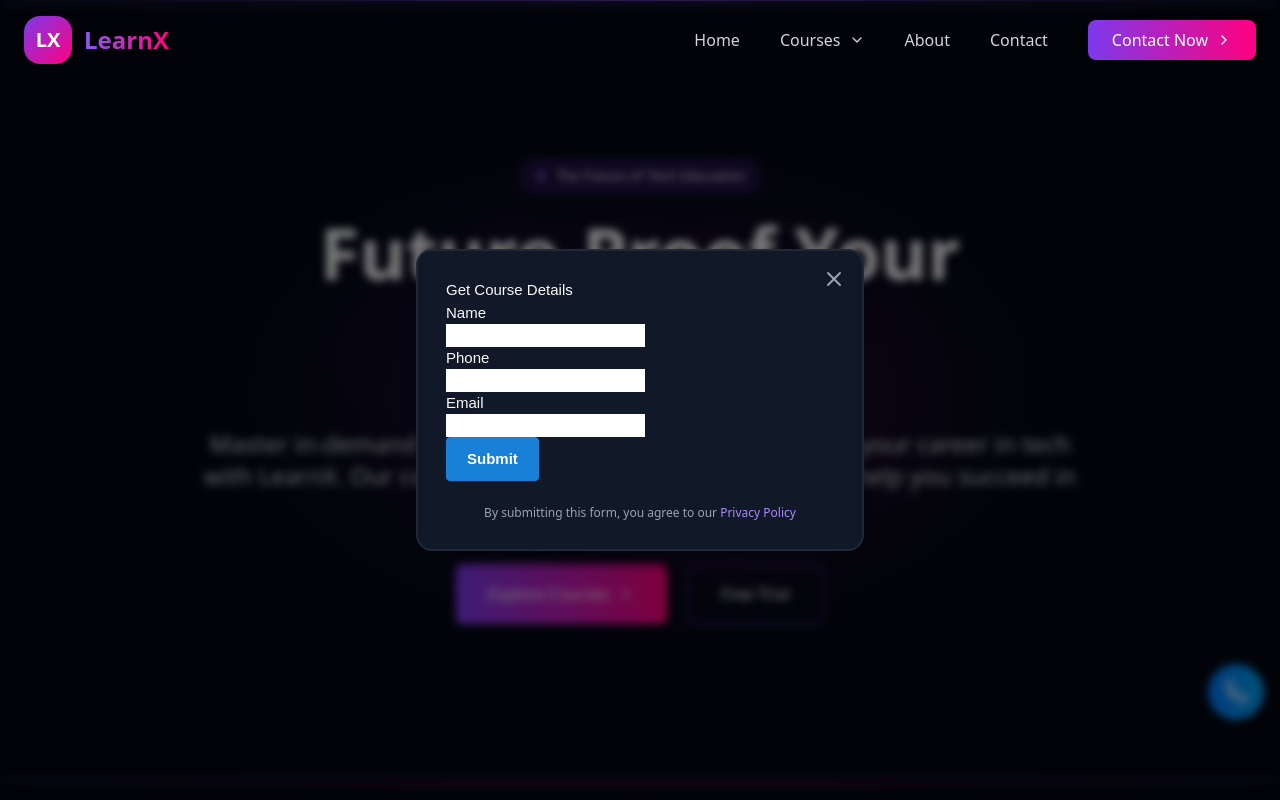
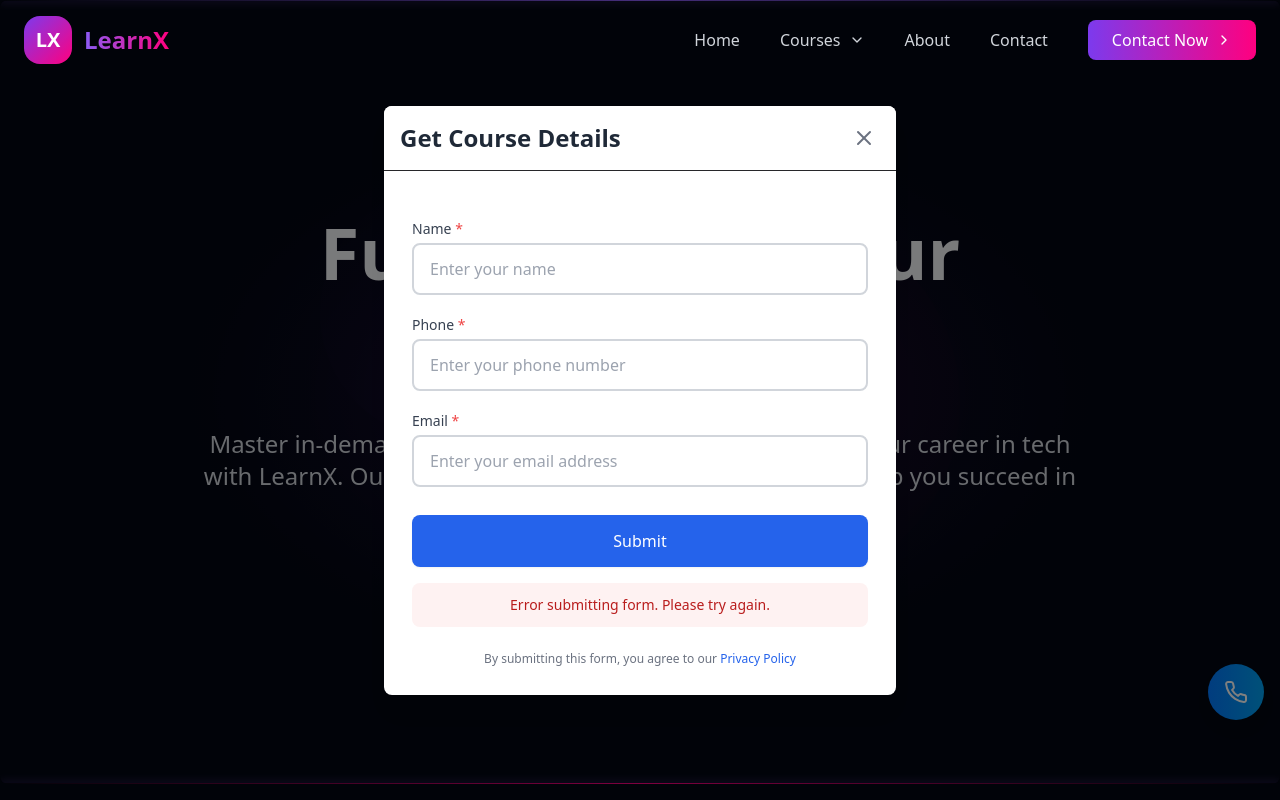
Before and after one commit to Sudhakarreddyvari/learnx-website, a React (Vite) app: page / in a window 1280 px wide. Both pictures are taken after a click on the button "Contact Now". Shown: the top 800 px of the page. Built offline with nearby package versions, Linux system fonts and the light colour scheme.

Commit message:
Update ContactPopup.jsx

```diff
--- a/src/components/ContactPopup.jsx
+++ b/src/components/ContactPopup.jsx
@@ -19,6 +19,7 @@ const ContactPopup = ({ isOpen, onClose }) => {
   const [submitStatus, setSubmitStatus] = useState(null)
   const location = useLocation()
 
+  // Handle body overflow when popup opens/closes
   useEffect(() => {
     if (isOpen) {
       document.body.style.overflow = "hidden"
@@ -31,21 +32,47 @@ const ContactPopup = ({ isOpen, onClose }) => {
     }
   }, [isOpen])
 
+  // Dynamically load Bigin script
   useEffect(() => {
-    // Please include the following script tag in your main HTML (e.g., public/index.html) instead of loading it dynamically here:
-    // <script id="wf_script" src="https://bigin.zoho.in/crm/WebformScriptServlet?rid=31e70886bf98209f02b0a9cdffc5588f6535ff973f227b54e4a0d67b6b863bd1008c2fd9e96d2e6498156f404ede5034"></script>
-  }, [])
+    if (!isOpen) return
 
+    const scriptId = "formScript819627000000393013"
+
+    if (document.getElementById(scriptId)) {
+      return
+    }
+
+    const script = document.createElement("script")
+    script.id = scriptId
+    script.src = "https://in.bigin.online/org60035385701/forms/get-course-details?script=$sYG"
+    script.async = true
+
+    script.onerror = () => {
+      console.error("Failed to load the form script")
+      setSubmitStatus("error")
+    }
+
+    document.body.appendChild(script)
+
+    return () => {
+      const existingScript = document.getElementById(scriptId)
+      if (existingScript) {
+        existingScript.remove()
+      }
+    }
+  }, [isOpen])
+
+  // Handle iframe load events
   useEffect(() => {
     const iframe = iframeRef.current
     if (!iframe) return
 
-    const onLoad = () => {
+    const handleLoad = () => {
       if (isSubmitting) {
-        // Assume submission success if iframe loads content
         setSubmitStatus("success")
         setIsSubmitting(false)
         setFormData({ "Last Name": "", Phone: "", Email: "" })
+
         setTimeout(() => {
           onClose()
           setSubmitStatus(null)
@@ -53,34 +80,32 @@ const ContactPopup = ({ isOpen, onClose }) => {
       }
     }
 
-    iframe.addEventListener("load", onLoad)
+    iframe.addEventListener("load", handleLoad)
+
     return () => {
-      iframe.removeEventListener("load", onLoad)
+      iframe.removeEventListener("load", handleLoad)
     }
   }, [isSubmitting, onClose])
 
   const validate = () => {
     const newErrors = {}
 
-    // Last Name: mandatory, only letters allowed
     if (!formData["Last Name"].trim()) {
-      newErrors["Last Name"] = "Name cannot be empty"
+      newErrors["Last Name"] = "Name is required"
     } else if (!/^[A-Za-z\s]+$/.test(formData["Last Name"].trim())) {
-      newErrors["Last Name"] = "Only letters are allowed."
+      newErrors["Last Name"] = "Only letters are allowed"
     }
 
-    // Phone: mandatory, validate mobile pattern (alphanumeric, +, (), -, ., spaces)
     if (!formData.Phone.trim()) {
-      newErrors.Phone = "Phone cannot be empty"
+      newErrors.Phone = "Phone is required"
     } else if (!/^[0-9a-zA-Z+.()\-;\s]+$/.test(formData.Phone.trim())) {
-      newErrors.Phone = "Enter valid Phone"
+      newErrors.Phone = "Enter a valid phone number"
     }
 
-    // Email: mandatory, validate email format
     if (!formData.Email.trim()) {
-      newErrors.Email = "Email cannot be empty"
+      newErrors.Email = "Email is required"
     } else if (!/^([A-Za-z0-9-._%'+/]+@[A-Za-z0-9.-]+\.[a-zA-Z]{2,22})$/.test(formData.Email.trim())) {
-      newErrors.Email = "Enter valid Email"
+      newErrors.Email = "Enter a valid email"
     }
 
     setErrors(newErrors)
@@ -93,12 +118,14 @@ const ContactPopup = ({ isOpen, onClose }) => {
       ...prev,
       [name]: value,
     }))
-    // Remove error on change
+
+    if (errors[name]) {
       setErrors((prev) => {
         const newErrors = { ...prev }
         delete newErrors[name]
         return newErrors
       })
+    }
   }
 
   const handleSubmit = (e) => {
@@ -108,6 +135,7 @@ const ContactPopup = ({ isOpen, onClose }) => {
     }
     setIsSubmitting(true)
     setSubmitStatus(null)
+
     if (formRef.current) {
       formRef.current.submit()
     }
@@ -117,22 +145,18 @@ const ContactPopup = ({ isOpen, onClose }) => {
 
   return (
     <>
-      <iframe
-        id="hidden819627000000393013Frame"
-        name="hidden819627000000393013Frame"
-        style={{ display: "none" }}
-        ref={iframeRef}
-        title="hidden-zoho-form-frame"
-      />
-      <div className="fixed inset-0 z-50 flex items-center justify-center p-4 bg-black bg-opacity-50 backdrop-blur-sm">
-        <div className="relative w-full max-w-md bg-gray-900 rounded-xl shadow-xl border border-gray-800">
+      <div className="fixed inset-0 bg-black bg-opacity-50 z-50 flex items-center justify-center p-4">
+        <div className="bg-white rounded-lg shadow-xl w-full max-w-lg mx-4 my-8 overflow-auto" style={{ maxHeight: '90vh' }}>
+          <div className="sticky top-0 bg-white z-10 p-4 border-b flex justify-between items-center">
+            <h2 className="text-2xl font-bold text-gray-800">Get Course Details</h2>
             <button
               onClick={onClose}
-            className="absolute top-4 right-4 text-gray-400 hover:text-white transition-colors"
-            aria-label="Close form"
+              className="p-1 rounded-full hover:bg-gray-100 transition-colors"
+              aria-label="Close popup"
             >
-            <X size={24} />
+              <X className="h-6 w-6 text-gray-500" />
             </button>
+          </div>
 
           <div className="p-6">
             <form
@@ -140,9 +164,7 @@ const ContactPopup = ({ isOpen, onClose }) => {
               name="BiginWebToRecordForm819627000000393013"
               ref={formRef}
               onSubmit={handleSubmit}
-              className="wf-form-component"
-              data-ux-form-alignment="top"
-              style={{ fontFamily: "Arial", position: "relative", fontSize: "15px" }}
+              className="space-y-5"
               method="POST"
               encType="multipart/form-data"
               target="hidden819627000000393013Frame"
@@ -156,133 +178,118 @@ const ContactPopup = ({ isOpen, onClose }) => {
               <input type="hidden" name="rmsg" id="rmsg" value="true" />
               <input type="text" name="returnURL" value="null" readOnly hidden />
 
-              <div className="wf-header">Get Course Details</div>
-              <div id="elementDiv819627000000393013" className="wf-form-wrapper">
-                <div className="wf-row">
-                  <div className="wf-label">Name</div>
-                  <div className="wf-field wf-field-mandatory">
-                    <div className="wf-field-inner">
+              {/* Name Field */}
+              <div className="space-y-1">
+                <label htmlFor="name" className="block text-sm font-medium text-gray-700">
+                  Name <span className="text-red-500">*</span>
+                </label>
                 <input
+                  id="name"
                   name="Last Name"
-                        maxLength="80"
                   type="text"
                   value={formData["Last Name"]}
                   onChange={handleChange}
-                        className={`wf-field-item wf-field-input ${errors["Last Name"] ? "border-red-500" : ""}`}
-                        onInput={() => {
-                          if (errors["Last Name"]) {
-                            setErrors((prev) => {
-                              const newErrors = { ...prev }
-                              delete newErrors["Last Name"]
-                              return newErrors
-                            })
-                          }
-                        }}
+                  className={`w-full px-4 py-3 border rounded-lg focus:outline-none focus:ring-2 focus:ring-blue-500 ${
+                    errors["Last Name"] ? "border-red-500" : "border-gray-300"
+                  }`}
+                  placeholder="Enter your name"
                 />
-                    </div>
                 {errors["Last Name"] && (
-                      <p className="text-red-500 text-xs mt-1">{errors["Last Name"]}</p>
+                  <p className="mt-1 text-sm text-red-600">{errors["Last Name"]}</p>
                 )}
               </div>
-                </div>
-                <div className="wf-row">
-                  <div className="wf-label">Phone</div>
-                  <div className="wf-field wf-field-mandatory">
-                    <div className="wf-field-inner">
+
+              {/* Phone Field */}
+              <div className="space-y-1">
+                <label htmlFor="phone" className="block text-sm font-medium text-gray-700">
+                  Phone <span className="text-red-500">*</span>
+                </label>
                 <input
-                        fvalidate="true"
-                        ftype="mobile"
+                  id="phone"
                   name="Phone"
-                        maxLength="50"
-                        type="text"
+                  type="tel"
                   value={formData.Phone}
                   onChange={handleChange}
-                        className={`wf-field-item wf-field-input ${errors.Phone ? "border-red-500" : ""}`}
-                        onInput={() => {
-                          if (errors.Phone) {
-                            setErrors((prev) => {
-                              const newErrors = { ...prev }
-                              delete newErrors.Phone
-                              return newErrors
-                            })
-                          }
-                        }}
+                  className={`w-full px-4 py-3 border rounded-lg focus:outline-none focus:ring-2 focus:ring-blue-500 ${
+                    errors.Phone ? "border-red-500" : "border-gray-300"
+                  }`}
+                  placeholder="Enter your phone number"
                 />
+                {errors.Phone && (
+                  <p className="mt-1 text-sm text-red-600">{errors.Phone}</p>
+                )}
               </div>
-                    {errors.Phone && <p className="text-red-500 text-xs mt-1">{errors.Phone}</p>}
-                  </div>
-                </div>
-                <div className="wf-row">
-                  <div className="wf-label">Email</div>
-                  <div className="wf-field wf-field-mandatory">
-                    <div className="wf-field-inner">
+
+              {/* Email Field */}
+              <div className="space-y-1">
+                <label htmlFor="email" className="block text-sm font-medium text-gray-700">
+                  Email <span className="text-red-500">*</span>
+                </label>
                 <input
-                        fvalidate="true"
-                        ftype="email"
+                  id="email"
                   name="Email"
-                        maxLength="100"
-                        type="text"
+                  type="email"
                   value={formData.Email}
                   onChange={handleChange}
-                        className={`wf-field-item wf-field-input ${errors.Email ? "border-red-500" : ""}`}
-                        onInput={() => {
-                          if (errors.Email) {
-                            setErrors((prev) => {
-                              const newErrors = { ...prev }
-                              delete newErrors.Email
-                              return newErrors
-                            })
-                          }
-                        }}
+                  className={`w-full px-4 py-3 border rounded-lg focus:outline-none focus:ring-2 focus:ring-blue-500 ${
+                    errors.Email ? "border-red-500" : "border-gray-300"
+                  }`}
+                  placeholder="Enter your email address"
                 />
+                {errors.Email && (
+                  <p className="mt-1 text-sm text-red-600">{errors.Email}</p>
+                )}
               </div>
-                    {errors.Email && <p className="text-red-500 text-xs mt-1">{errors.Email}</p>}
-                  </div>
-                </div>
-                <div className="wform-btn-wrap" data-ux-pos="center">
+
+              {/* Submit Button */}
+              <div className="pt-2">
                 <button
-                    id="formsubmit"
                   type="submit"
                   disabled={isSubmitting}
-                    className="wf-btn"
-                    style={{
-                      backgroundColor: "#1980d8",
-                      color: "#fff",
-                      border: "1px solid #1980d8",
-                      width: "auto",
-                      padding: "10px 20px",
-                      borderRadius: "4px",
-                      fontSize: "15px",
-                      cursor: "pointer",
-                      fontWeight: "bold",
-                      fontFamily: "inherit",
-                      opacity: isSubmitting ? 0.5 : 1,
-                      pointerEvents: isSubmitting ? "none" : "auto",
-                    }}
+                  className={`w-full py-3 px-4 border border-transparent rounded-lg shadow-sm text-base font-medium text-white bg-blue-600 hover:bg-blue-700 focus:outline-none focus:ring-2 focus:ring-offset-2 focus:ring-blue-500 transition-colors ${
+                    isSubmitting ? "opacity-70 cursor-not-allowed" : ""
+                  }`}
                 >
                   {isSubmitting ? "Submitting..." : "Submit"}
                 </button>
               </div>
-              </div>
             </form>
 
+            {/* Submission Status */}
             {submitStatus === "success" && (
-              <div className="text-emerald-500 text-sm text-center mt-4">Form submitted successfully!</div>
+              <div className="mt-4 p-3 bg-green-50 text-green-700 rounded-lg text-sm text-center">
+                Form submitted successfully!
+              </div>
             )}
 
             {submitStatus === "error" && (
-              <div className="text-rose-500 text-sm text-center mt-4">Error submitting form. Please try again.</div>
+              <div className="mt-4 p-3 bg-red-50 text-red-700 rounded-lg text-sm text-center">
+                Error submitting form. Please try again.
+              </div>
             )}
 
-            <p className="text-xs text-gray-400 text-center mt-6">
+            {/* Privacy Policy */}
+            <p className="mt-6 text-xs text-gray-500 text-center">
               By submitting this form, you agree to our{" "}
-              <a href="/privacy-policy" className="text-violet-400 hover:text-violet-300">
+              <a
+                href="/privacy-policy"
+                className="text-blue-600 hover:text-blue-800 hover:underline"
+              >
                 Privacy Policy
               </a>
             </p>
           </div>
         </div>
       </div>
+
+      {/* Hidden iframe for form submission */}
+      <iframe
+        id="hidden819627000000393013Frame"
+        name="hidden819627000000393013Frame"
+        style={{ display: "none" }}
+        ref={iframeRef}
+        title="hidden-zoho-form-frame"
+      />
     </>
   )
 }
```
Lines whose indentation alone changed are shown as unchanged.
